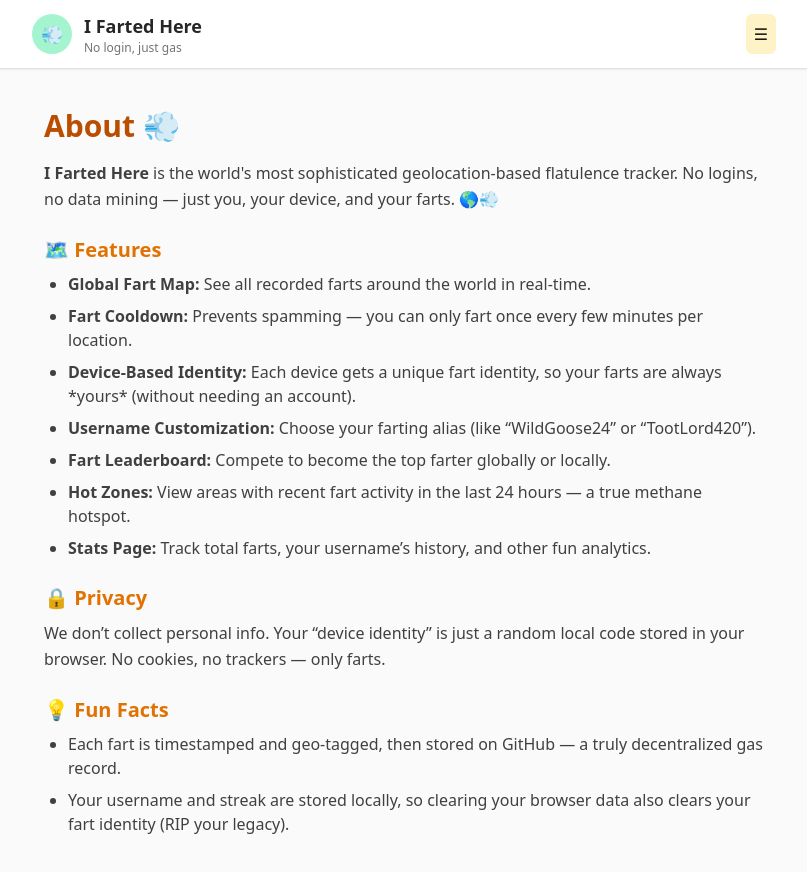
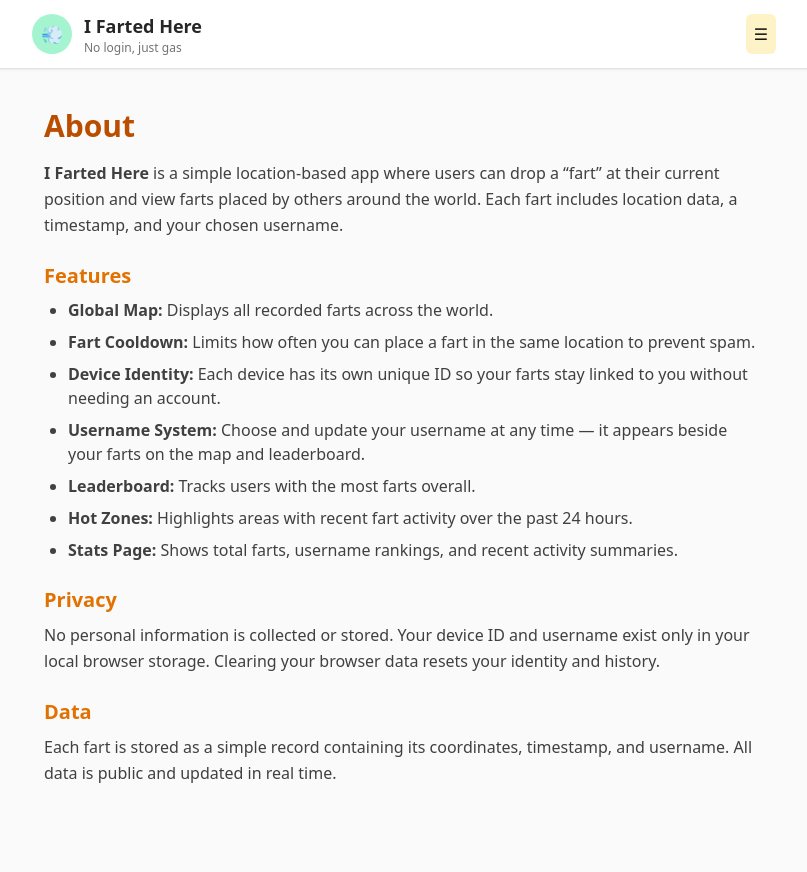
Before and after one commit to bryanrohan3/donehere, a React (Vite) app: page /about in a window 1280 px wide. Shown: the top 872 px of the page, without its empty margins (236-1043 px from the left). After the commit the page ends 826 px from the top, so only its background shows below. Built offline with nearby package versions, Linux system fonts and the light colour scheme.

Commit message:
update about page

```diff
--- a/src/pages/AboutPage.jsx
+++ b/src/pages/AboutPage.jsx
@@ -3,69 +3,63 @@ import React from "react";
 export default function AboutPage() {
   return (
     <div className="max-w-3xl mx-auto p-6">
-      <h1 className="text-3xl font-bold text-amber-700 mb-4">About 💨</h1>
+      <h1 className="text-3xl font-bold text-amber-700 mb-4">About</h1>
+
       <p className="text-neutral-700 mb-4 leading-relaxed">
-        <strong>I Farted Here</strong> is the world's most sophisticated
-        geolocation-based flatulence tracker. No logins, no data mining — just
-        you, your device, and your farts. 🌎💨
+        <strong>I Farted Here</strong> is a simple location-based app where
+        users can drop a “fart” at their current position and view farts placed
+        by others around the world. Each fart includes location data, a
+        timestamp, and your chosen username.
       </p>
 
       <h2 className="text-xl font-semibold mt-6 mb-2 text-amber-600">
-        🗺️ Features
+        Features
       </h2>
       <ul className="list-disc pl-6 text-neutral-700 space-y-2">
         <li>
-          <strong>Global Fart Map:</strong> See all recorded farts around the
-          world in real-time.
+          <strong>Global Map:</strong> Displays all recorded farts across the
+          world.
         </li>
         <li>
-          <strong>Fart Cooldown:</strong> Prevents spamming — you can only fart
-          once every few minutes per location.
+          <strong>Fart Cooldown:</strong> Limits how often you can place a fart
+          in the same location to prevent spam.
         </li>
         <li>
-          <strong>Device-Based Identity:</strong> Each device gets a unique fart
-          identity, so your farts are always *yours* (without needing an
-          account).
+          <strong>Device Identity:</strong> Each device has its own unique ID so
+          your farts stay linked to you without needing an account.
         </li>
         <li>
-          <strong>Username Customization:</strong> Choose your farting alias
-          (like “WildGoose24” or “TootLord420”).
+          <strong>Username System:</strong> Choose and update your username at
+          any time — it appears beside your farts on the map and leaderboard.
         </li>
         <li>
-          <strong>Fart Leaderboard:</strong> Compete to become the top farter
-          globally or locally.
+          <strong>Leaderboard:</strong> Tracks users with the most farts
+          overall.
         </li>
         <li>
-          <strong>Hot Zones:</strong> View areas with recent fart activity in
-          the last 24 hours — a true methane hotspot.
+          <strong>Hot Zones:</strong> Highlights areas with recent fart activity
+          over the past 24 hours.
         </li>
         <li>
-          <strong>Stats Page:</strong> Track total farts, your username’s
-          history, and other fun analytics.
+          <strong>Stats Page:</strong> Shows total farts, username rankings, and
+          recent activity summaries.
         </li>
       </ul>
 
       <h2 className="text-xl font-semibold mt-6 mb-2 text-amber-600">
-        🔒 Privacy
+        Privacy
       </h2>
       <p className="text-neutral-700 mb-4 leading-relaxed">
-        We don’t collect personal info. Your “device identity” is just a random
-        local code stored in your browser. No cookies, no trackers — only farts.
+        No personal information is collected or stored. Your device ID and
+        username exist only in your local browser storage. Clearing your browser
+        data resets your identity and history.
       </p>
 
-      <h2 className="text-xl font-semibold mt-6 mb-2 text-amber-600">
-        💡 Fun Facts
-      </h2>
-      <ul className="list-disc pl-6 text-neutral-700 space-y-2">
-        <li>
-          Each fart is timestamped and geo-tagged, then stored on GitHub — a
-          truly decentralized gas record.
-        </li>
-        <li>
-          Your username and streak are stored locally, so clearing your browser
-          data also clears your fart identity (RIP your legacy).
-        </li>
-      </ul>
+      <h2 className="text-xl font-semibold mt-6 mb-2 text-amber-600">Data</h2>
+      <p className="text-neutral-700 leading-relaxed">
+        Each fart is stored as a simple record containing its coordinates,
+        timestamp, and username. All data is public and updated in real time.
+      </p>
     </div>
   );
 }
```
